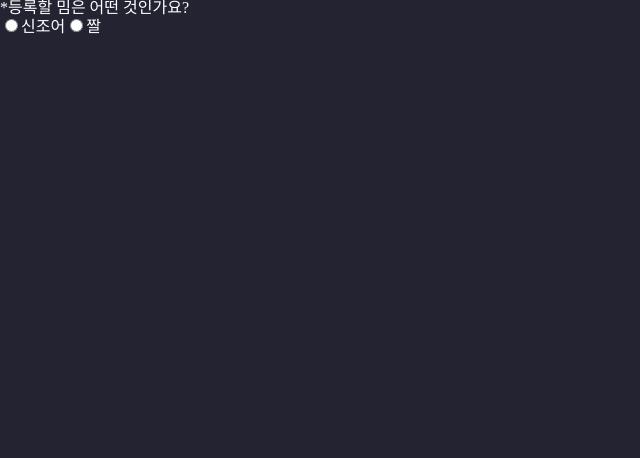
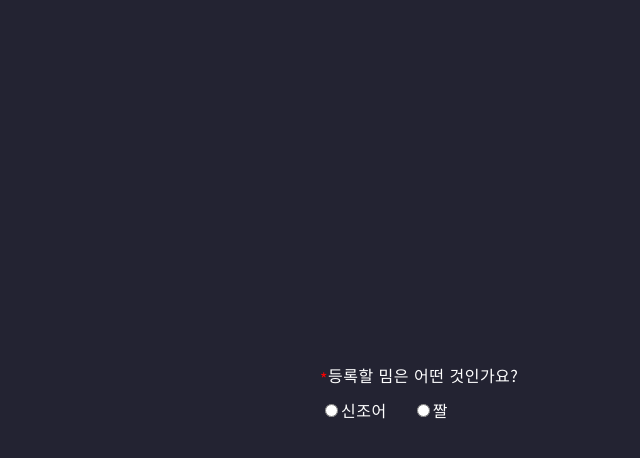
Before and after one commit to MEME-DICTIONARY/MEME-DICTIONARY, a React (Create React App) app: page /upload in a window 1280 px wide. Shown: the top 458 px of the page, without its empty margins (0-640 px from the left). Built offline with nearby package versions, Linux system fonts and the light colour scheme.

Commit message:
css: UserUploadPage -> 짤 섹션 스타일링

```diff
--- a/src/assets/style/UserUploadPage.module.css
+++ /dev/null
@@ -1,3 +0,0 @@
-*{
-    color:#fff;
-}
--- a/src/pages/UserUploadPage.jsx
+++ b/src/pages/UserUploadPage.jsx
@@ -1,6 +1,6 @@
 import { React, useState } from "react";
-import styles from "../assets/style/UserUploadPage.module.css";
 import BaseButton from "../component/BaseButton";
+import styled from "styled-components";
 
 function UserUploadPage() {
   const [typeOfMeme, setTypeOfMeme] = useState(null);
@@ -10,14 +10,14 @@ function UserUploadPage() {
   };
 
   return (
-    <form className={styles.upload__form}>
-      <ul className={styles.form__lists}>
-        <li className={styles.form__list}>
-          <strong className={styles.form__question}>
+    <Form>
+      <ul className="form__lists">
+        <li className="form__list">
+          <strong className="question__title">
             <span>*</span>
             등록할 밈은 어떤 것인가요?
           </strong>
-          <div className={styles.input__typeOfMeme}>
+          <div className="question__answer">
             <input
               type="radio"
               name="밈_유형"
@@ -39,66 +39,57 @@ function UserUploadPage() {
           </div>
         </li>
         {typeOfMeme === "짤" ? (
-          <ul>
-            <li>
-              <strong className={styles.form__question}>
+          <>
+            <li className="form__list">
+              <strong className="question__title">
                 <span>*</span>
                 카테고리 선택
               </strong>
-              <div className={styles.input__category}>
+              <div className="question__answer">
                 <input
                   type="radio"
                   name="카테고리"
                   value="예능"
-                  onClick={() => {
-                    setTypeOfMeme("신조어");
-                  }}
                 />
                 <label htmlFor="카테고리">예능</label>
                 <input
                   type="radio"
                   name="카테고리"
                   value="드라마"
-                  onClick={() => {
-                    setTypeOfMeme("짤");
-                  }}
                 />
                 <label htmlFor="카테고리">드라마</label>
                 <input
                   type="radio"
                   name="카테고리"
                   value="그 외"
-                  onClick={() => {
-                    setTypeOfMeme("짤");
-                  }}
                 />
                 <label htmlFor="카테고리">그 외</label>
               </div>
             </li>
-            <li>
-              <strong className={styles.form__question}>
+            <li className="form__list">
+              <strong className="question__title">
                 <span>*</span>
                 사진
               </strong>
-              <input type="file" onChange={handleChangeFile} />
+              <input type="file" onChange={handleChangeFile} className="file" />
               <p>사진을 업로드해주세요.</p>
             </li>
-            <li>
-              <strong className={styles.form__question}>
+            <li className="form__list">
+              <strong className="question__title">
                 <span>*</span>
                 제목
               </strong>
               <input type="text" placeholder="밈의 제목을 입력해주세요." />
             </li>
-            <li>
-              <strong className={styles.form__question}>
+            <li className="form__list">
+              <strong className="question__title">
                 <span>*</span>
                 설명
               </strong>
               <input type="text" placeholder="등록하려는 밈을 설명해주세요." />
             </li>
-            <li>
-              <strong className={styles.form__question}>
+            <li className="form__list">
+              <strong className="question__title">
                 <span>*</span>
                 키워드
               </strong>
@@ -107,7 +98,7 @@ function UserUploadPage() {
                 placeholder="띄어쓰기 없이 입력해주세요. (최대 3개)"
               />
             </li>
-          </ul>
+          </>
         ) : typeOfMeme === "신조어" ? (
           <div>신조어</div>
         ) : null}
@@ -120,8 +111,65 @@ function UserUploadPage() {
           ></BaseButton>
         ) : null}
       </ul>
-    </form>
+    </Form>
   );
 }
 
+const Form = styled.form`
+  height: 100vh;
+  display: flex;
+  flex-direction: column;
+  justify-content: center;
+  color: #fff;
+  font-family: "Noto Sans KR", sans-serif;
+  letter-spacing: 0.5px;
+
+  span {
+    color: red;
+    vertical-align: middle;
+  }
+
+  .form__lists {
+    display: flex;
+    flex-direction: column;
+    align-items: center;
+  }
+  .form__list {
+    width: 50%;
+    margin: 15px auto;
+  }
+  .question__answer {
+    margin: 15px auto;
+  }
+  .form__list > .file + p {
+    font-size: 14px;
+    color: #bdbdbd;
+    margin-top: 10px;
+  }
+  .form__list input + label{
+    padding-right: 25px;
+  }
+  .form__list > input:not(.file) {
+    display: block;
+    width: 400px;
+    height: 30px;
+    background: none;
+    border: none;
+    border-bottom: 1px solid #fff;
+    color: #fff;
+
+    &:focus {
+      outline: none;
+    }
+
+    &::placeholder {
+      color: #fff;
+    }
+    &:focus::placeholder {
+      color: transparent;
+    }
+
+  }
+`;
+
 export default UserUploadPage;
```
